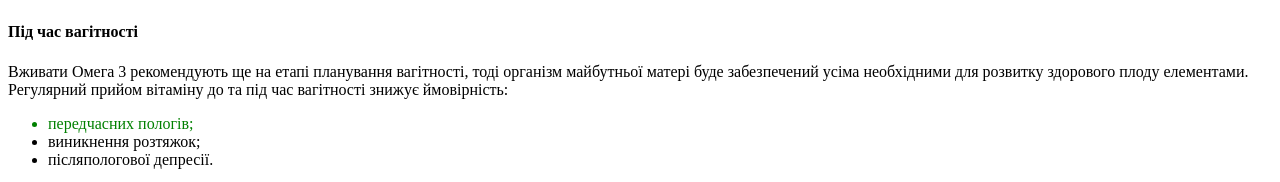
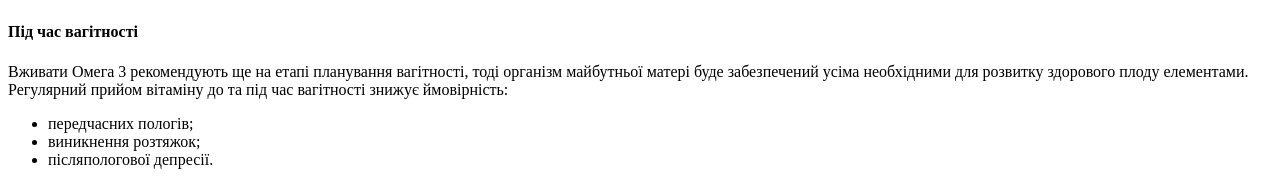
Before and after one commit to UAspaceman/lesson_3, a plain HTML site: page index.html in a window 1280 px wide. Shown: the part 4460-4642 px from the top of the page. Drawn offline with Linux system fonts and the light colour scheme.

Commit message:
Update index.html

```diff
--- a/index.html
+++ b/index.html
@@ -145,7 +145,7 @@
          Вживати Омега 3 рекомендують ще на етапі планування вагітності, тоді організм майбутньої матері буде забезпечений усіма необхідними для розвитку здорового плоду елементами. Регулярний прийом вітаміну до та під час вагітності знижує ймовірність:
       </p>
       <ul>
-         <li class="text-color">передчасних пологів;</li>
+         <li>передчасних пологів;</li>
          <li>виникнення розтяжок;</li>
          <li>післяпологової депресії.</li>
       </ul>
```
